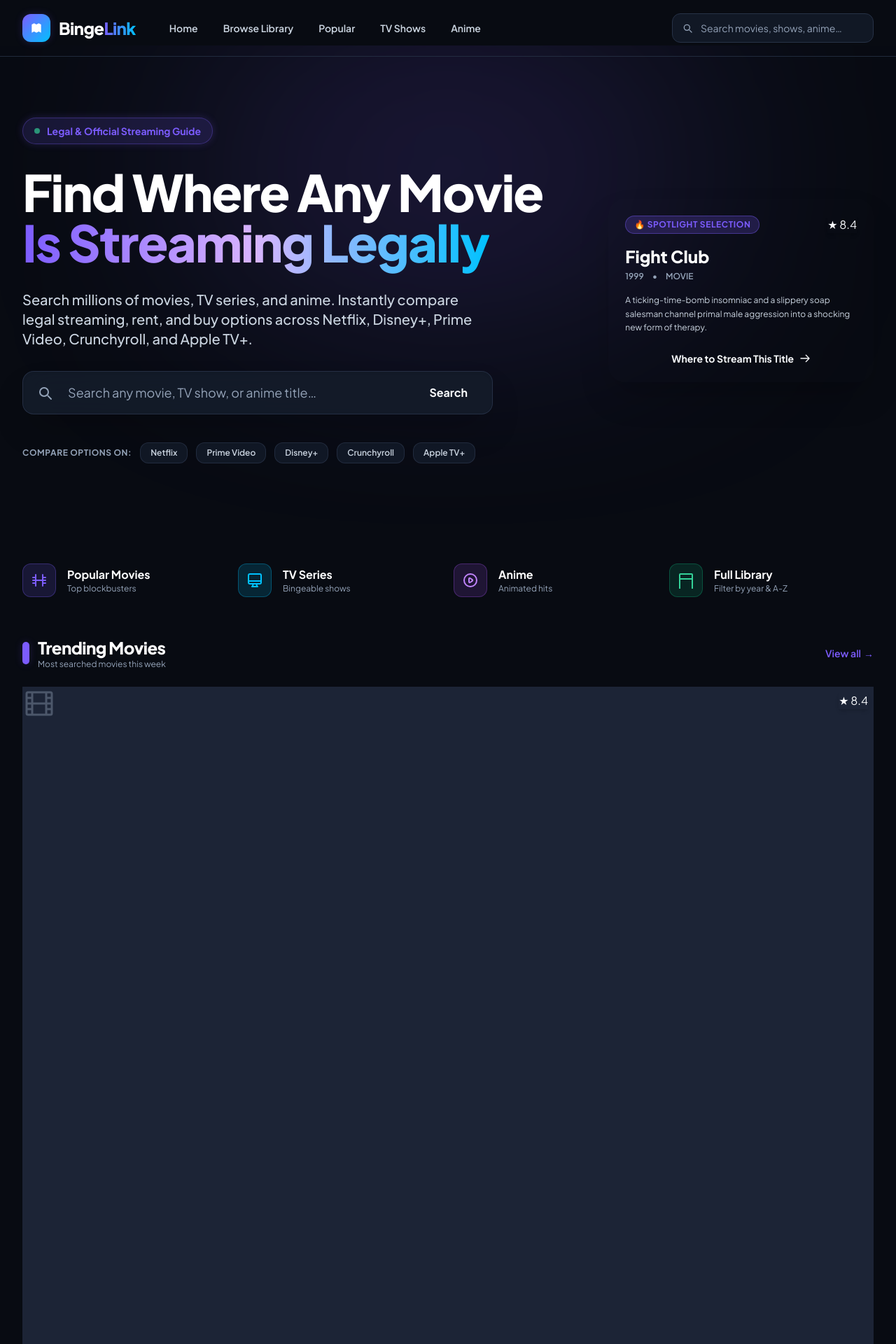
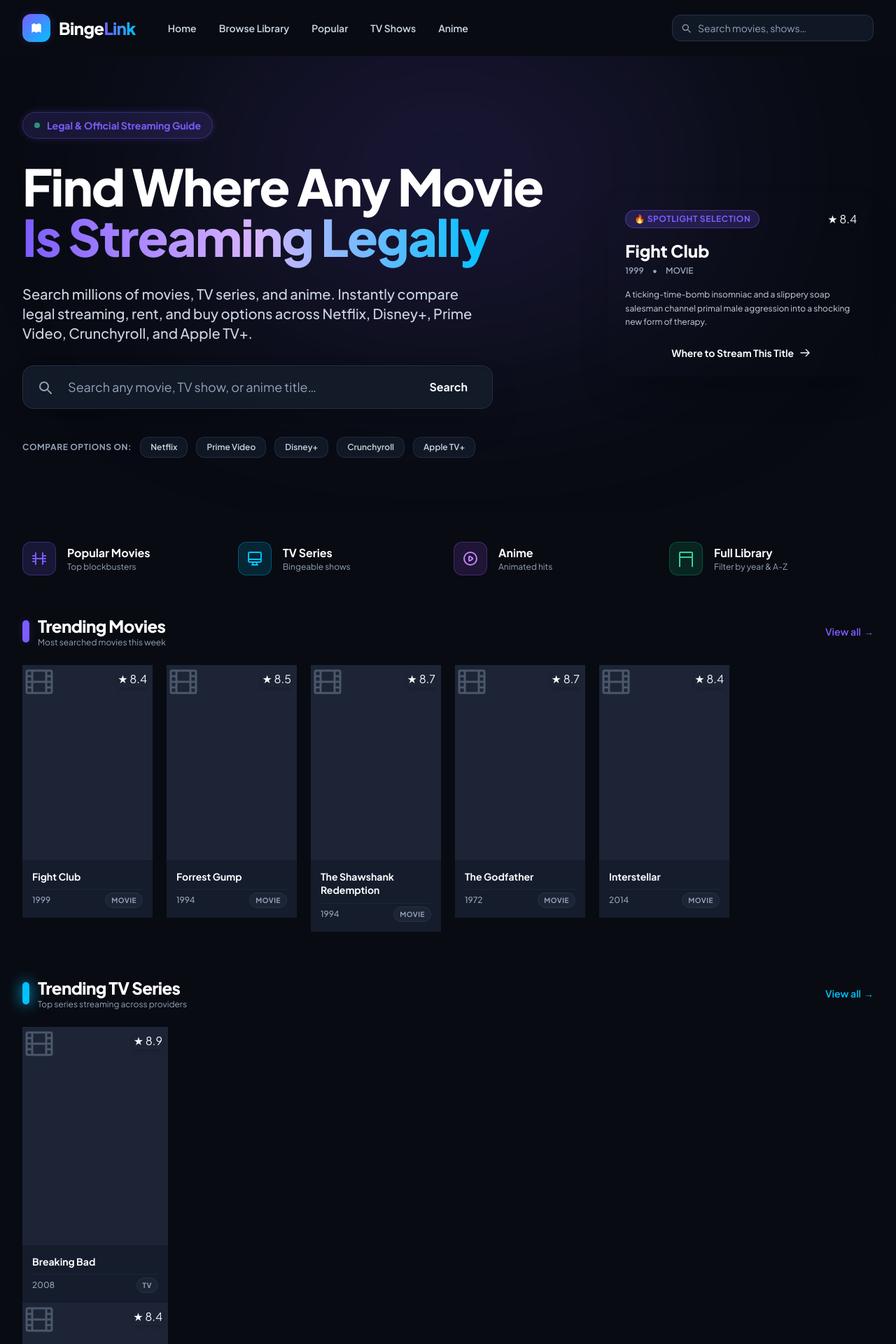
Before and after one commit to K-Iman/binge-link, a Django app: page / in a window 1280 px wide. Shown: the top 1920 px of the page at 70% size. Run offline with Django 5.2, Linux system fonts and the light colour scheme; some libraries are stand-ins or nearby versions.

Commit message:
Fix Trending Movies grid format and navbar layout spacing

```diff
--- a/templates/core/base.html
+++ b/templates/core/base.html
@@ -78,72 +78,72 @@
 
 <body class="bg-bg text-text-primary font-sans antialiased min-h-screen flex flex-col selection:bg-accent selection:text-white">
 
-  <!-- ── Navigation Bar ────────────────────────────────────────────────────── -->
-  <header class="sticky top-0 z-50 transition-all duration-300 glass-nav border-b border-border/80">
+  <!-- ── Liquid Glass Navigation Bar ────────────────────────────────────────── -->
+  <header class="sticky top-0 z-50 glass-nav">
     <div class="max-w-7xl mx-auto px-4 sm:px-6 lg:px-8">
-      <div class="flex items-center justify-between h-20">
+      <div class="flex items-center justify-between h-20 gap-4">
 
         <!-- Left: Logo & Nav items -->
-        <div class="flex items-center gap-8">
+        <div class="flex items-center gap-6 xl:gap-8 flex-shrink-0">
           <!-- Logo -->
-          <a href="{% url 'core:home' %}" class="flex items-center gap-3 group" id="nav-logo">
+          <a href="{% url 'core:home' %}" class="flex items-center gap-3 group flex-shrink-0" id="nav-logo">
             <div class="w-10 h-10 rounded-xl bg-accent-gradient flex items-center justify-center shadow-glow-sm group-hover:shadow-glow group-hover:scale-105 transition-all duration-300">
               <svg class="w-5 h-5 text-white" fill="currentColor" viewBox="0 0 24 24">
                 <path d="M4 6l4-2 4 2 4-2 4 2v14l-4-2-4 2-4-2-4 2V6z"/>
               </svg>
             </div>
-            <span class="text-2xl font-black tracking-tight text-white">
+            <span class="text-2xl font-black tracking-tight text-white whitespace-nowrap">
               Binge<span class="text-transparent bg-clip-text bg-gradient-to-r from-accent to-cyan">Link</span>
             </span>
           </a>
 
           <!-- Desktop Navigation Links -->
-          <nav class="hidden lg:flex items-center gap-1">
+          <nav class="hidden xl:flex items-center gap-1">
             <a href="{% url 'core:home' %}" id="nav-home"
-               class="px-4 py-2 rounded-xl text-sm font-semibold text-text-secondary hover:text-white hover:bg-surface transition-all duration-200">
+               class="px-3.5 py-2 rounded-xl text-sm font-semibold text-text-secondary hover:text-white hover:bg-surface transition-all duration-200 whitespace-nowrap">
               Home
             </a>
             <a href="{% url 'core:library' %}" id="nav-library"
-               class="px-4 py-2 rounded-xl text-sm font-semibold text-text-secondary hover:text-white hover:bg-surface transition-all duration-200">
+               class="px-3.5 py-2 rounded-xl text-sm font-semibold text-text-secondary hover:text-white hover:bg-surface transition-all duration-200 whitespace-nowrap">
               Browse Library
             </a>
             <a href="{% url 'core:popular' %}" id="nav-popular"
-               class="px-4 py-2 rounded-xl text-sm font-semibold text-text-secondary hover:text-white hover:bg-surface transition-all duration-200">
+               class="px-3.5 py-2 rounded-xl text-sm font-semibold text-text-secondary hover:text-white hover:bg-surface transition-all duration-200 whitespace-nowrap">
               Popular
             </a>
             <a href="{% url 'core:popular' %}?type=tv" id="nav-tv"
-               class="px-4 py-2 rounded-xl text-sm font-semibold text-text-secondary hover:text-white hover:bg-surface transition-all duration-200">
+               class="px-3.5 py-2 rounded-xl text-sm font-semibold text-text-secondary hover:text-white hover:bg-surface transition-all duration-200 whitespace-nowrap">
               TV Shows
             </a>
             <a href="{% url 'core:browse_genre' 16 %}?type=tv" id="nav-anime"
-               class="px-4 py-2 rounded-xl text-sm font-semibold text-text-secondary hover:text-white hover:bg-surface transition-all duration-200">
+               class="px-3.5 py-2 rounded-xl text-sm font-semibold text-text-secondary hover:text-white hover:bg-surface transition-all duration-200 whitespace-nowrap">
               Anime
             </a>
           </nav>
         </div>
 
         <!-- Right: Search Bar & Mobile Buttons -->
-        <div class="flex items-center gap-4">
+        <div class="flex items-center gap-3 flex-shrink-0">
 
-          <!-- Live Navbar Search Form (Desktop) -->
-          <div class="relative hidden md:block" id="nav-search-wrapper">
+          <!-- Live Navbar Search Form (Desktop/Tablet) -->
+          <div class="relative hidden sm:block" id="nav-search-wrapper">
             <form action="{% url 'core:search' %}" method="get" id="nav-search-form">
               <div class="relative">
                 <input
                   type="text"
                   name="q"
-                  placeholder="Search movies, shows, anime…"
+                  placeholder="Search movies, shows…"
                   value="{{ query|default:'' }}"
                   autocomplete="off"
                   id="nav-search-input"
-                  class="w-60 xl:w-72 bg-surface/80 border border-border rounded-xl px-4 py-2.5 pl-10 text-sm text-text-primary placeholder-text-muted focus:outline-none focus:border-accent focus:ring-2 focus:ring-accent/20 transition-all duration-200"
+                  class="w-48 md:w-60 xl:w-72 bg-surface/80 border border-border rounded-xl px-4 py-2 pl-9 text-sm text-text-primary placeholder-text-muted focus:outline-none focus:border-accent focus:ring-2 focus:ring-accent/20 transition-all duration-200"
                   hx-get="{% url 'core:search' %}"
                   hx-trigger="keyup changed delay:350ms"
                   hx-target="#search-dropdown"
                   hx-include="[name='q']"
                   hx-vals='{"partial": "1"}'
                 />
-                <svg class="absolute left-3.5 top-1/2 -translate-y-1/2 w-4 h-4 text-text-muted pointer-events-none" fill="none" stroke="currentColor" viewBox="0 0 24 24">
+                <svg class="absolute left-3 top-1/2 -translate-y-1/2 w-4 h-4 text-text-muted pointer-events-none" fill="none" stroke="currentColor" viewBox="0 0 24 24">
                   <path stroke-linecap="round" stroke-linejoin="round" stroke-width="2" d="M21 21l-4.35-4.35M17 11A6 6 0 1 1 5 11a6 6 0 0 1 12 0z"/>
                 </svg>
               </div>
@@ -153,9 +153,9 @@
           </div>
 
           <!-- Mobile Actions (Search & Menu Buttons) -->
-          <div class="flex items-center gap-2 md:hidden">
+          <div class="flex items-center gap-2 xl:hidden">
             <a href="{% url 'core:search' %}" id="mobile-search-btn" aria-label="Search"
-               class="p-2.5 rounded-xl bg-surface border border-border text-text-secondary hover:text-white transition-all">
+               class="p-2.5 rounded-xl bg-surface border border-border text-text-secondary hover:text-white transition-all sm:hidden">
               <svg class="w-5 h-5" fill="none" stroke="currentColor" viewBox="0 0 24 24">
                 <path stroke-linecap="round" stroke-linejoin="round" stroke-width="2" d="M21 21l-4.35-4.35M17 11A6 6 0 1 1 5 11a6 6 0 0 1 12 0z"/>
               </svg>
@@ -175,7 +175,7 @@
     </div>
 
     <!-- Mobile Slide-out Menu -->
-    <div id="mobile-menu" class="hidden lg:hidden border-t border-border/80 bg-bg-secondary/95 backdrop-blur-xl">
+    <div id="mobile-menu" class="hidden xl:hidden border-t border-border/80 bg-bg-secondary/95 backdrop-blur-xl">
       <div class="max-w-7xl mx-auto px-4 py-4 space-y-2">
         <a href="{% url 'core:home' %}" class="flex items-center gap-3 px-4 py-3 rounded-xl text-base font-semibold text-text-secondary hover:text-white hover:bg-surface">
           <svg class="w-5 h-5 text-accent" fill="none" stroke="currentColor" viewBox="0 0 24 24"><path stroke-linecap="round" stroke-linejoin="round" stroke-width="2" d="M3 12l2-2m0 0l7-7 7 7M5 10v10a1 1 0 001 1h3m10-11l2 2m-2-2v10a1 1 0 01-1 1h-3m-6 0a1 1 0 001-1v-4a1 1 0 011-1h2a1 1 0 011 1v4a1 1 0 001 1m-6 0h6"/></svg>
--- a/templates/core/home.html
+++ b/templates/core/home.html
@@ -7,13 +7,13 @@
 {% block content %}
 
 <!-- ── 1. CINEMATIC HERO SHOWCASE ─────────────────────────────────────────── -->
-<section class="relative min-h-[580px] sm:min-h-[640px] lg:min-h-[700px] w-full flex items-center overflow-hidden -mt-2 sm:-mt-4">
+<section class="relative min-h-[520px] sm:min-h-[580px] lg:min-h-[640px] w-full flex items-center overflow-hidden">
 
   <!-- Dynamic Backdrop Image -->
   {% if hero_backdrop_url %}
     <div class="absolute inset-0 z-0">
       <img src="{{ hero_backdrop_url }}" alt="{{ hero_item|media_title }} backdrop"
-           class="w-full h-full object-cover object-top opacity-40 filter scale-105 transition-transform duration-1000" />
+           class="w-full h-full object-cover object-top opacity-35 filter scale-105 transition-transform duration-1000" />
       <div class="absolute inset-0 hero-vignette"></div>
       <div class="absolute inset-0 bg-gradient-to-t from-bg via-bg/70 to-transparent"></div>
     </div>
@@ -23,7 +23,7 @@
     </div>
   {% endif %}
 
-  <div class="relative z-10 max-w-7xl mx-auto px-4 sm:px-6 lg:px-8 py-16 sm:py-24 w-full">
+  <div class="relative z-10 max-w-7xl mx-auto px-4 sm:px-6 lg:px-8 py-12 sm:py-20 w-full">
 
     <div class="grid grid-cols-1 lg:grid-cols-12 gap-10 items-center">
 
@@ -132,7 +132,7 @@
 </section>
 
 <!-- ── 2. QUICK DISCOVERY CATEGORIES ──────────────────────────────────────── -->
-<section class="max-w-7xl mx-auto px-4 sm:px-6 lg:px-8 relative z-20 my-10">
+<section class="max-w-7xl mx-auto px-4 sm:px-6 lg:px-8 my-10">
   <div class="grid grid-cols-2 sm:grid-cols-4 gap-4">
 
     <a href="{% url 'core:popular' %}?type=movie"
@@ -182,7 +182,7 @@
   </div>
 </section>
 
-<!-- ── 3. TRENDING MOVIES RAIL ───────────────────────────────────────────── -->
+<!-- ── 3. TRENDING MOVIES SECTION (RESPONSIVE DECENTLY-SIZED GRID FORMAT) ── -->
 <section class="max-w-7xl mx-auto px-4 sm:px-6 lg:px-8 mt-14">
   <div class="flex items-center justify-between mb-6">
     <div class="flex items-center gap-3">
@@ -198,13 +198,14 @@
     </a>
   </div>
 
-  <div class="scroll-rail">
+  <!-- Responsive Multi-Column Grid (Decently Sized Cards: 2 cols on mobile, up to 6 cols on desktop) -->
+  <div class="grid grid-cols-2 sm:grid-cols-3 md:grid-cols-4 lg:grid-cols-5 xl:grid-cols-6 gap-4 sm:gap-5">
     {% for item in trending_movies %}
       {% with media_type="movie" %}
         {% include "partials/media_card.html" %}
       {% endwith %}
     {% empty %}
-      <p class="text-text-muted text-sm py-8">No trending movies available.</p>
+      <p class="col-span-full text-text-muted text-sm py-8 text-center">No trending movies available.</p>
     {% endfor %}
   </div>
 </section>
@@ -227,9 +228,11 @@
 
   <div class="scroll-rail">
     {% for item in trending_tv %}
+      <div class="w-40 sm:w-44 md:w-48 xl:w-52 flex-shrink-0">
         {% with media_type="tv" %}
           {% include "partials/media_card.html" %}
         {% endwith %}
+      </div>
     {% empty %}
       <p class="text-text-muted text-sm py-8">No trending shows available.</p>
     {% endfor %}
@@ -254,9 +257,11 @@
 
   <div class="scroll-rail">
     {% for item in anime %}
+      <div class="w-40 sm:w-44 md:w-48 xl:w-52 flex-shrink-0">
         {% with media_type="tv" %}
           {% include "partials/media_card.html" %}
         {% endwith %}
+      </div>
     {% empty %}
       <p class="text-text-muted text-sm py-8">No anime available.</p>
     {% endfor %}
```
Lines whose indentation alone changed are shown as unchanged.
